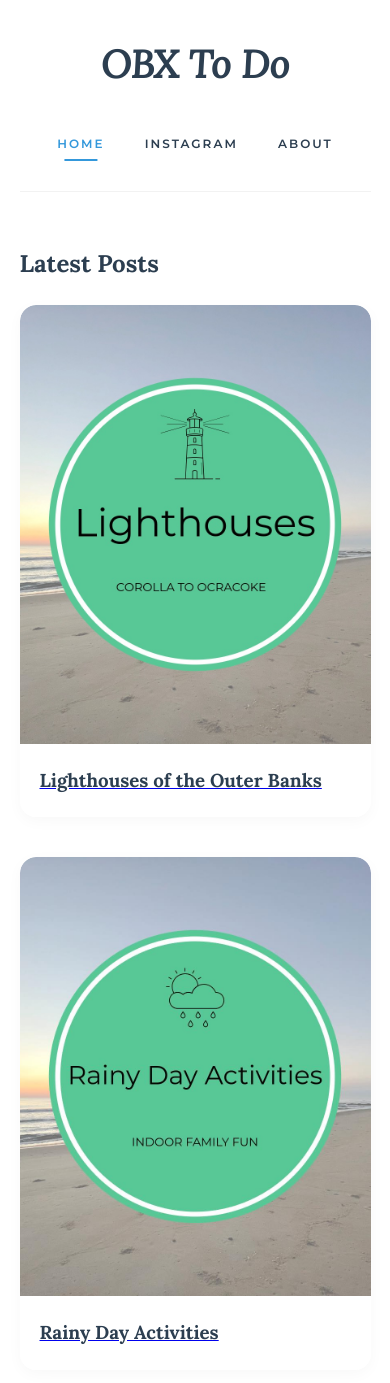
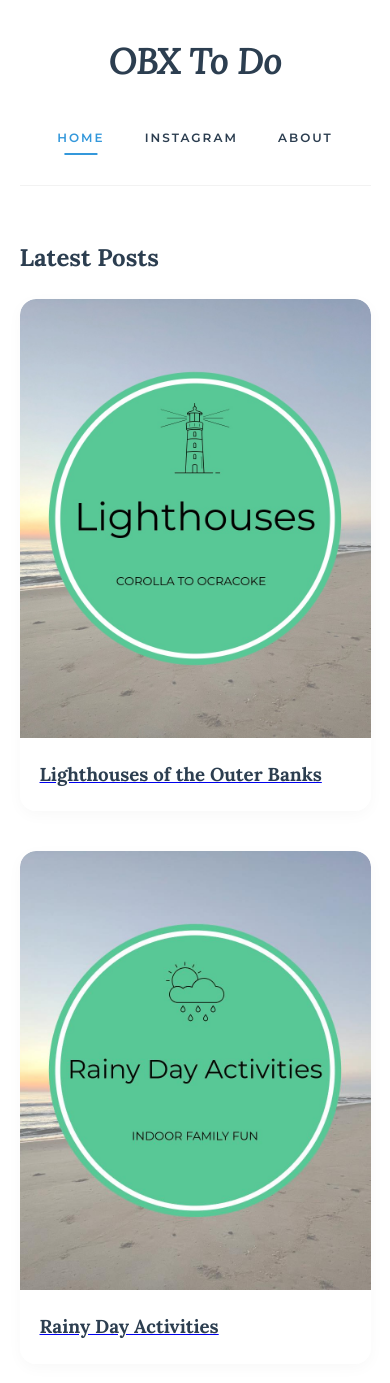
Before and after one commit to obxtodo/obxtodo.com, a Jekyll site: the page built from index.html, in a window 390 px wide and 1400 px high. Shown: the top 1383 px of the window. Built offline with Jekyll 4.4.1, drawn with Linux system fonts in a browser that asks for light colours.

Commit message:
Update default.html
Signed-off-by: obxtodo <obxtodo@gmail.com>

```diff
--- a/_layouts/default.html
+++ b/_layouts/default.html
@@ -55,18 +55,8 @@
       margin-bottom: 50px;
     }
 
-    header h1 {
-      font-size: 3.2rem !important;
-      font-style: italic;
-      margin: 0 !important;
-    }
-
-    header h1 a {
-      color: #2c3e50 !important;
-      text-decoration: none !important;
-      transition: opacity 0.3s ease;
-    }
-
+    header h1 { font-size: 3.2rem !important; font-style: italic; margin: 0 !important; }
+    header h1 a { color: #2c3e50 !important; text-decoration: none !important; transition: opacity 0.3s ease; }
     header h1 a:hover { opacity: 0.7; }
 
     header p {
@@ -110,16 +98,8 @@
       transform: translateX(-50%);
     }
 
-    /* Hover and Active Logic */
-    nav a:hover::after,
-    nav a.active::after {
-      width: 70%;
-    }
-
-    nav a:hover,
-    nav a.active {
-      color: #3498db !important;
-    }
+    nav a:hover::after, nav a.active::after { width: 70%; }
+    nav a:hover, nav a.active { color: #3498db !important; }
 
     /* 5. SPLIDE CUSTOMIZATION */
     .splide__pagination__page {
@@ -131,10 +111,7 @@
       margin: 0 5px !important;
       transition: all 0.3s ease !important;
     }
-    .splide__pagination__page.is-active {
-      background: #3498db !important;
-      width: 45px !important;
-    }
+    .splide__pagination__page.is-active { background: #3498db !important; width: 45px !important; }
 
     /* 6. FLEXBOX FOR POSTS */
     .post-container {
@@ -164,116 +141,82 @@
     .gallery-item {
       border: none !important;
       border-radius: 16px;
-      overflow: hidden; /* Clips the zoom */
-      isolation: isolate; /* Pro-fix for zoom artifacts */
+      overflow: hidden;
       background: #ffffff;
       transition: all 0.5s cubic-bezier(0.165, 0.84, 0.44, 1);
       box-shadow: 0 4px 15px rgba(0,0,0,0.03);
       animation: fadeInUp 0.8s ease-out forwards;
       opacity: 0;
+      position: relative;
     }
 
-    /* Staggered Delay for Grid Items */
+    /* Staggered Delay */
     .gallery-item:nth-child(1) { animation-delay: 0.1s; }
     .gallery-item:nth-child(2) { animation-delay: 0.2s; }
     .gallery-item:nth-child(3) { animation-delay: 0.3s; }
     .gallery-item:nth-child(4) { animation-delay: 0.4s; }
-    .gallery-item:nth-child(5) { animation-delay: 0.5s; }
-    .gallery-item:nth-child(6) { animation-delay: 0.6s; }
 
     .gallery-item:hover {
       transform: translateY(-12px);
       box-shadow: 0 25px 50px rgba(0,0,0,0.1);
     }
 
-    .gallery-item img {
+    /* The Secret Sauce Wrap */
+    .gallery-image-wrap {
       width: 100%;
       aspect-ratio: 4 / 5;
+      overflow: hidden;
+      border-radius: 16px 16px 0 0;
+      position: relative;
+    }
+
+    .gallery-image-wrap img {
+      width: 100%;
+      height: 100%;
       object-fit: cover;
       transition: transform 0.6s cubic-bezier(0.165, 0.84, 0.44, 1), filter 0.6s ease;
     }
 
-    .gallery-item:hover img {
-      transform: scale(1.1); /* Slightly more pronounced zoom */
+    .gallery-item:hover .gallery-image-wrap img {
+      transform: scale(1.1);
       filter: brightness(1.05) contrast(1.05);
-    }
-
-    /* This is the secret sauce: The "Frame" */
-    .gallery-image-wrap {
-      width: 100%;
-      aspect-ratio: 4 / 5;
-      overflow: hidden; /* This keeps the zoom inside the top half */
-      border-radius: 16px 16px 0 0; /* Only round the top corners */
-      position: relative;
-    }
-
-    .gallery-item {
-      border: none !important;
-      border-radius: 16px;
-      background: #ffffff;
-      transition: all 0.5s cubic-bezier(0.165, 0.84, 0.44, 1);
-      box-shadow: 0 4px 15px rgba(0,0,0,0.03);
-    }
-
-    /* Target the image specifically inside the wrap */
-    .gallery-image-wrap img {
-      width: 100%;
-      height: 100%;
-      object-fit: cover;
-      transition: transform 0.6s cubic-bezier(0.165, 0.84, 0.44, 1);
-    }
-
-    .gallery-item:hover .gallery-image-wrap img {
-      transform: scale(1.1); /* Zoom is now contained in the wrap */
     }
 
     .gallery-item h3 {
       padding: 20px;
       margin: 0;
-      background: #ffffff; /* Blocks any bleed-through */
+      background: #ffffff;
       position: relative;
       z-index: 10;
     }
 
     /* 8. HIDE THEME ARTIFACTS */
-    footer, .wrapper footer, header p.view, header ul, .owner, hr {
-      display: none !important;
-    }
+    footer, .wrapper footer, header p.view, header ul, .owner, hr { display: none !important; }
 
     /* 9. RESPONSIVE FIXES */
     @media (max-width: 768px) {
       .post-container { flex-direction: column; }
       .post-media, .post-content { width: 100%; }
       header { padding: 30px 0 !important; }
-      header h1 { font-size: 2.4rem !important; }
+      header h1 { font-size: 2.2rem !important; }
       header p { letter-spacing: 3px; font-size: 0.7rem !important; }
-      .post-container { gap: 30px; }
     }
 
     img { max-width: 100%; height: auto; display: block; }
   </style>
 </head>
 <body>
-
   <div class="wrapper">
     <header>
       <h1><a href="{{ '/' | relative_url }}">{{ site.title }}</a></h1>
       <p>{{ site.description }}</p>
       <nav>
-        <a href="{{ '/' | relative_url }}"
-           class="{% if page.url == '/' or page.url == '/index.html' %}active{% endif %}">Home</a>
-
+        <a href="{{ '/' | relative_url }}" class="{% if page.url == '/' or page.url == '/index.html' %}active{% endif %}">Home</a>
         <a href="https://instagram.com/obxtodo" target="_blank">Instagram</a>
-
-        <a href="{{ '/about/' | relative_url }}"
-           class="{% if page.url contains 'about' %}active{% endif %}">About</a>
+        <a href="{{ '/about/' | relative_url }}" class="{% if page.url contains 'about' %}active{% endif %}">About</a>
       </nav>
     </header>
-
-    <section>
-      {{ content }}
-    </section>
+    <section>{{ content }}</section>
   </div>
-
 </body>
 </html>
```
Also changed, not shown: other parts of _layouts/default.html (+1 -3 lines).
